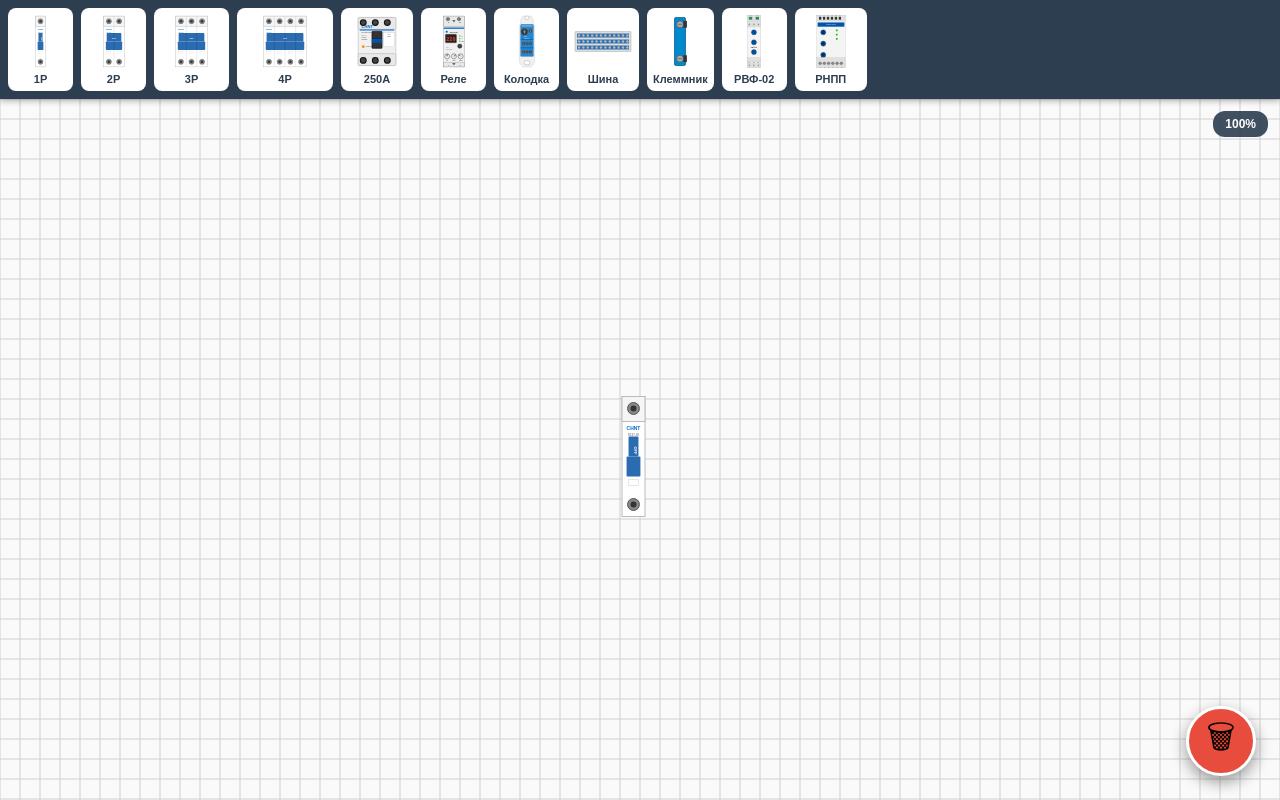
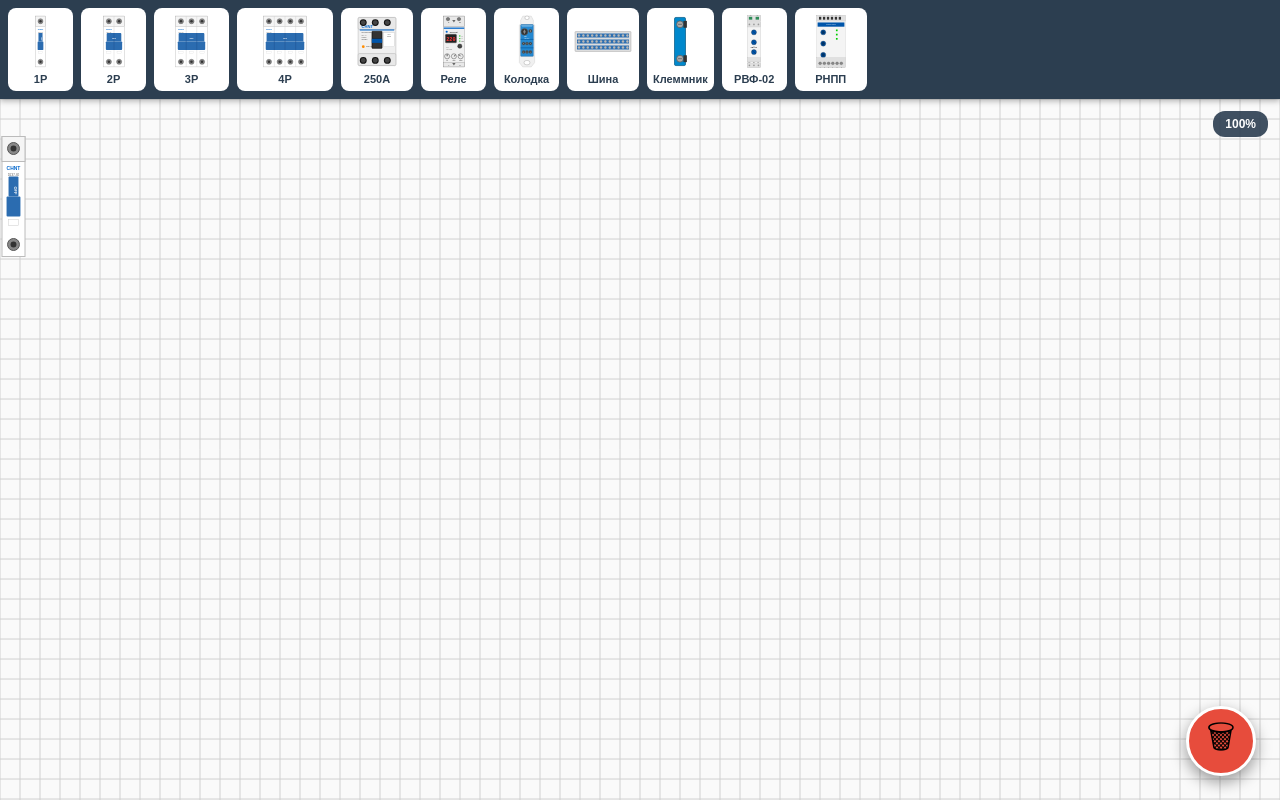
Before and after one commit to ttaannkk115-gif/klient, a plain HTML site: page index.html in a window 1280 px wide. Both pictures are taken after a click on the element "1P". Drawn offline with Linux system fonts and the light colour scheme.

Commit message:
Update index.html

```diff
--- a/index.html
+++ b/index.html
@@ -795,16 +795,43 @@ function spawnBreaker(automata) {
   else if (automata.type === 'rnpp') { w = 52.5; h = 130; }
   else { w = BASE_WIDTHS[automata.poles]; h = BASE_HEIGHT; }
 
-  let spawnX = (-panX + workspace.getBoundingClientRect().width / 2) / zoom - w / 2;
-  let spawnY = (-panY + workspace.getBoundingClientRect().height / 2) / zoom - h / 2;
-  spawnX = Math.round(spawnX / GRID_BASE) * GRID_BASE;
-  spawnY = Math.round(spawnY / GRID_BASE) * GRID_BASE;
+  // 1. Получаем видимую область экрана
+  const rect = workspace.getBoundingClientRect();
+  const viewLeft = -panX / zoom;
+  const viewTop = -panY / zoom;
+  const viewWidth = rect.width / zoom;
+  const viewHeight = rect.height / zoom;
 
-  let attempts = 0;
-  while (checkCollision({style:{width:w+'px', height:h+'px'}, dataset:{}}, spawnX, spawnY) && attempts < 100) {
-    spawnX += GRID_BASE;
-    attempts++;
+  // 2. Начинаем с левого верхнего угла
+  let spawnX = viewLeft;
+  let spawnY = viewTop;
+  let found = false;
+
+  // Ищем в пределах экрана (с запасом вниз на 10 экранов, если всё занято)
+  let maxSearchY = viewTop + (viewHeight * 10);
+
+  // Проходим по строкам (сверху вниз)
+  for (let y = viewTop; y < maxSearchY && !found; y += GRID_BASE) {
+    // Для каждой строки проходим слева направо
+    for (let x = viewLeft; x < viewLeft + viewWidth; x += 5) { // Шаг 5 пикселей для точности
+
+      // Если автомат не влезает в экран по ширине, пропускаем эту строку
+      if (x + w > viewLeft + viewWidth) break;
+
+      // Проверяем, свободно ли это место
+      if (!checkCollision({style:{width:w+'px', height:h+'px'}, dataset:{}}, x, y)) {
+        spawnX = x;
+        spawnY = y;
+        found = true;
+        break;
+      }
+    }
+    if (found) break;
   }
+
+  // Округляем финальные координаты
+  spawnX = Math.round(spawnX);
+  spawnY = Math.round(spawnY);
 
   wrap.style.width = w + 'px'; wrap.style.height = h + 'px'; wrap.style.zIndex = ++zIndexCounter;
   wrap.dataset.type = automata.type || 'std'; wrap.dataset.poles = automata.poles || 0; wrap.dataset.amps = '';
```
